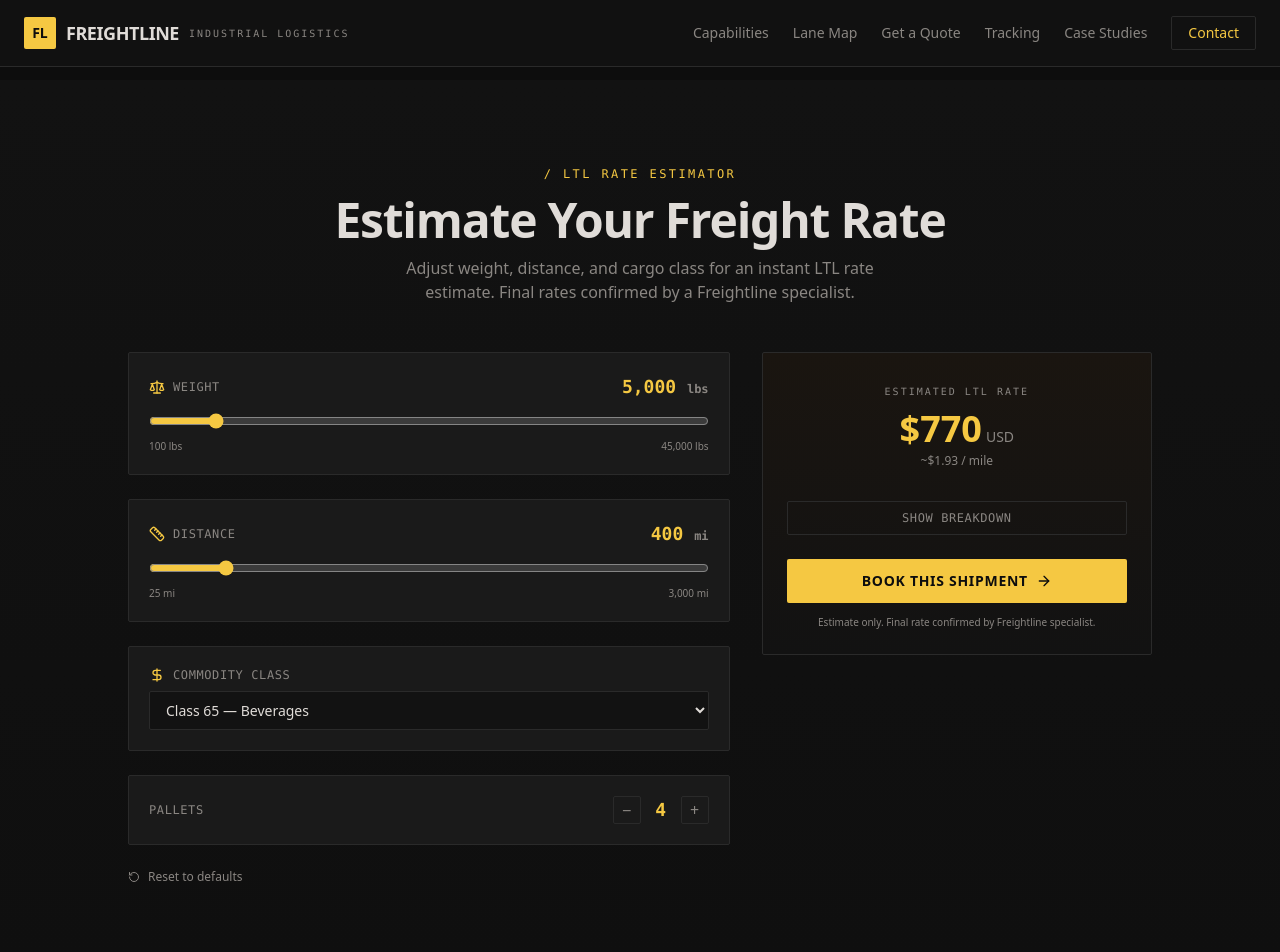
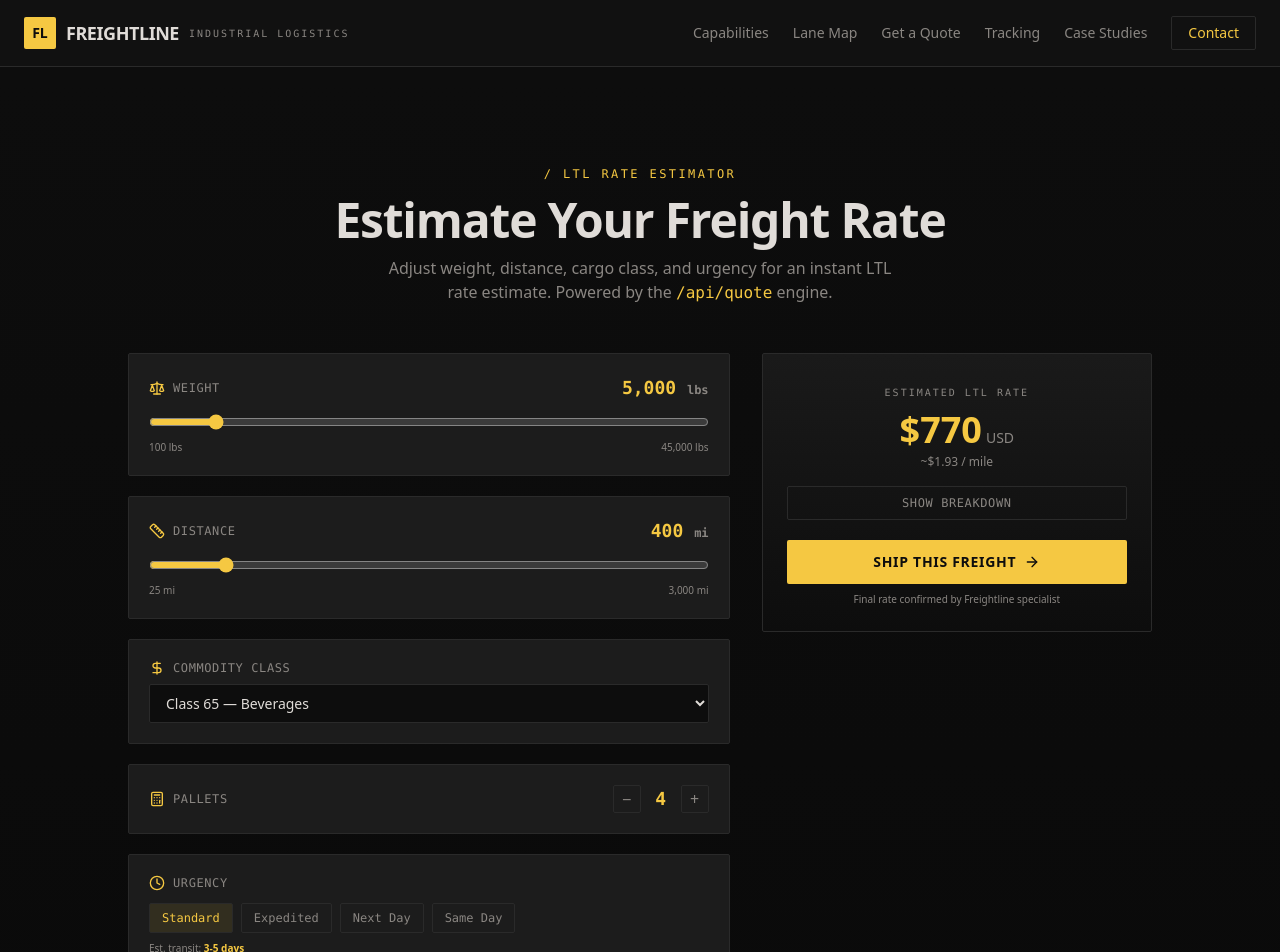
Before and after one commit to anas-khan-antimatter/mkt-freightline-logistics, a Next.js app in the folder freightline/: page /quote in a window 1280 px wide. Shown: the top 952 px of the page. Built offline with nearby package versions, Linux system fonts and the light colour scheme.

Commit message:
antimatter: checkpoint c-1790732963856-6k2pc

```diff
--- a/freightline/src/app/quote/page.tsx
+++ b/freightline/src/app/quote/page.tsx
@@ -1,27 +1,9 @@
 "use client";
 
-import { useState } from "react";
-import { Scale, Ruler, DollarSign, ArrowRight, Calculator, RotateCcw } from "lucide-react";
+import { useState, useEffect } from "react";
+import { Scale, Ruler, DollarSign, ArrowRight, Calculator, RotateCcw, Clock } from "lucide-react";
 import Navbar from "@/components/sections/Navbar";
 import Footer from "@/components/sections/Footer";
-
-// Rate bands based on weight & distance
-function estimateRate(weight: number, distance: number): number {
-  const baseRate = 1.45; // $/mile base
-  let weightMultiplier = 1;
-  if (weight <= 500) weightMultiplier = 0.6;
-  else if (weight <= 2000) weightMultiplier = 0.8;
-  else if (weight <= 5000) weightMultiplier = 1.0;
-  else if (weight <= 10000) weightMultiplier = 1.3;
-  else if (weight <= 20000) weightMultiplier = 1.7;
-  else weightMultiplier = 2.2;
-
-  const distanceMultiplier = distance < 100 ? 1.5 : distance < 300 ? 1.2 : distance < 800 ? 1.0 : 0.85;
-  const fuelSurcharge = 0.35;
-  const minCharge = 150;
-  const raw = baseRate * distance * weightMultiplier * distanceMultiplier + fuelSurcharge * distance;
-  return Math.max(minCharge, Math.round(raw * 100) / 100);
-}
 
 const commodityClasses = [
   { class: "50", label: "Steel / Iron", multiplier: 0.8 },
@@ -35,43 +17,120 @@ const commodityClasses = [
   { class: "100", label: "Perishables", multiplier: 1.9 },
 ];
 
+const urgencyOptions = [
+  { value: "standard", label: "Standard", mult: 1.0, eta: "3-5 days" },
+  { value: "expedited", label: "Expedited", mult: 1.35, eta: "2-3 days" },
+  { value: "next-day", label: "Next Day", mult: 1.5, eta: "1 day" },
+  { value: "same-day", label: "Same Day", mult: 1.8, eta: "Same day" },
+];
+
 export default function QuotePage() {
   const [weight, setWeight] = useState<number>(5000);
   const [distance, setDistance] = useState<number>(400);
   const [commodity, setCommodity] = useState<string>("65");
   const [palletCount, setPalletCount] = useState<number>(4);
+  const [urgency, setUrgency] = useState<string>("standard");
   const [showBreakdown, setShowBreakdown] = useState(false);
+  const [apiResult, setApiResult] = useState<any>(null);
+  const [apiLoading, setApiLoading] = useState(false);
 
-  const weightLbs = weight;
-  const distanceMiles = distance;
+  const selectedCommodity = commodityClasses.find((c) => c.class === commodity);
+  const selectedUrgency = urgencyOptions.find((u) => u.value === urgency);
 
-  const baseRate = estimateRate(weightLbs, distanceMiles);
-  const commodityMult = commodityClasses.find((c) => c.class === commodity)?.multiplier ?? 1;
-  const adjustedRate = baseRate * commodityMult;
+  // Live client-side estimate (instant feedback)
+  const liveEstimate = (() => {
+    const base = 1.45;
+    let wm = 1;
+    if (weight <= 500) wm = 0.6;
+    else if (weight <= 2000) wm = 0.8;
+    else if (weight <= 5000) wm = 1.0;
+    else if (weight <= 10000) wm = 1.3;
+    else if (weight <= 20000) wm = 1.7;
+    else wm = 2.2;
+    const dm = distance < 100 ? 1.5 : distance < 300 ? 1.2 : distance < 800 ? 1.0 : 0.85;
+    const cm = selectedCommodity?.multiplier ?? 1;
+    const um = selectedUrgency?.mult ?? 1;
+    const lh = base * distance * wm * dm * cm * um;
+    const fs = distance * 0.35;
+    const pf = palletCount * 12.5;
+    return Math.max(150, Math.round((lh + fs + pf) * 100) / 100);
+  })();
 
-  const fuelSurcharge = distanceMiles * 0.35;
-  const lineHaul = adjustedRate - fuelSurcharge;
-  const palletFee = palletCount * 12.5;
+  // Fetch server-side quote from /api/quote
+  const fetchApiQuote = async () => {
+    setApiLoading(true);
+    try {
+      const res = await fetch("/api/quote", {
+        method: "POST",
+        headers: { "Content-Type": "application/json" },
+        body: JSON.stringify({
+          weight,
+          distance,
+          commodityClass: commodity,
+          palletCount,
+          urgency,
+        }),
+      });
+      const data = await res.json();
+      if (data.success) {
+        setApiResult(data);
+      }
+    } catch {
+      // Fallback: use client-side estimate
+      setApiResult({
+        lineHaul: liveEstimate - distance * 0.35 - palletCount * 12.5,
+        fuelSurcharge: distance * 0.35,
+        palletFee: palletCount * 12.5,
+        total: liveEstimate,
+        perMile: distance > 0 ? liveEstimate / distance : 0,
+        breakdown: {
+          "Line Haul": liveEstimate - distance * 0.35 - palletCount * 12.5,
+          "Fuel Surcharge": distance * 0.35,
+          "Pallet Fee": palletCount * 12.5,
+        },
+      });
+    } finally {
+      setApiLoading(false);
+    }
+  };
 
-  const total = adjustedRate + palletFee;
+  // Fetch on load and when params change (debounced)
+  useEffect(() => {
+    const timer = setTimeout(fetchApiQuote, 600);
+    return () => clearTimeout(timer);
+  }, [weight, distance, commodity, palletCount, urgency]);
 
   const handleReset = () => {
     setWeight(5000);
     setDistance(400);
     setCommodity("65");
     setPalletCount(4);
+    setUrgency("standard");
     setShowBreakdown(false);
   };
 
-  const selectedCommodity = commodityClasses.find((c) => c.class === commodity);
+  const result = apiResult || {
+    total: liveEstimate,
+    lineHaul: liveEstimate - distance * 0.35 - palletCount * 12.5,
+    fuelSurcharge: distance * 0.35,
+    palletFee: palletCount * 12.5,
+    perMile: distance > 0 ? liveEstimate / distance : 0,
+    discountLabel: null,
+    discountAmount: 0,
+    breakdown: {
+      "Line Haul": liveEstimate - distance * 0.35 - palletCount * 12.5,
+      "Fuel Surcharge": distance * 0.35,
+      "Pallet Fee": palletCount * 12.5,
+    },
+  };
 
   return (
     <>
       <Navbar />
       <main className="flex-1 pt-20">
-        {/* Hero */}
-        <section className="border-b border-[#3a3530]/30 bg-gradient-to-b from-[#121212] to-[#0f0f0f] py-20">
+        <section className="border-b border-[#2a2a2a]/30 bg-gradient-to-b from-[#0d0d0d] to-[#0a0a0a] py-20">
           <div className="mx-auto max-w-7xl px-6">
+            {/* Header */}
             <div className="mb-12 text-center">
               <span className="font-mono text-xs uppercase tracking-[0.2em] text-primary">
                 / LTL Rate Estimator
@@ -80,17 +139,17 @@ export default function QuotePage() {
                 Estimate Your Freight Rate
               </h1>
               <p className="mx-auto mt-3 max-w-lg text-muted-foreground">
-                Adjust weight, distance, and cargo class for an instant LTL rate estimate.
-                Final rates confirmed by a Freightline specialist.
+                Adjust weight, distance, cargo class, and urgency for an instant LTL rate estimate.
+                Powered by the <span className="font-mono text-primary">/api/quote</span> engine.
               </p>
             </div>
 
             <div className="mx-auto max-w-5xl">
               <div className="grid gap-8 lg:grid-cols-5">
-                {/* Controls */}
-                <div className="space-y-6 lg:col-span-3">
+                {/* ── Controls ── */}
+                <div className="space-y-5 lg:col-span-3">
                   {/* Weight */}
-                  <div className="rounded-sm border border-[#3a3530]/30 bg-[#1a1a1a] p-5">
+                  <div className="rounded-sm border border-[#2a2a2a]/30 bg-[#1c1c1c] p-5">
                     <div className="flex items-center justify-between">
                       <div className="flex items-center gap-2">
                         <Scale className="h-4 w-4 text-primary" />
@@ -99,7 +158,7 @@ export default function QuotePage() {
                         </span>
                       </div>
                       <span className="font-mono text-lg font-bold text-primary">
-                        {weightLbs.toLocaleString()} <span className="text-xs text-muted-foreground">lbs</span>
+                        {weight.toLocaleString()} <span className="text-xs text-muted-foreground">lbs</span>
                       </span>
                     </div>
                     <input
@@ -118,7 +177,7 @@ export default function QuotePage() {
                   </div>
 
                   {/* Distance */}
-                  <div className="rounded-sm border border-[#3a3530]/30 bg-[#1a1a1a] p-5">
+                  <div className="rounded-sm border border-[#2a2a2a]/30 bg-[#1c1c1c] p-5">
                     <div className="flex items-center justify-between">
                       <div className="flex items-center gap-2">
                         <Ruler className="h-4 w-4 text-primary" />
@@ -127,7 +186,7 @@ export default function QuotePage() {
                         </span>
                       </div>
                       <span className="font-mono text-lg font-bold text-primary">
-                        {distanceMiles.toLocaleString()} <span className="text-xs text-muted-foreground">mi</span>
+                        {distance.toLocaleString()} <span className="text-xs text-muted-foreground">mi</span>
                       </span>
                     </div>
                     <input
@@ -146,7 +205,7 @@ export default function QuotePage() {
                   </div>
 
                   {/* Commodity Class */}
-                  <div className="rounded-sm border border-[#3a3530]/30 bg-[#1a1a1a] p-5">
+                  <div className="rounded-sm border border-[#2a2a2a]/30 bg-[#1c1c1c] p-5">
                     <div className="flex items-center gap-2">
                       <DollarSign className="h-4 w-4 text-primary" />
                       <span className="font-mono text-xs uppercase tracking-wider text-muted-foreground">
@@ -156,7 +215,7 @@ export default function QuotePage() {
                     <select
                       value={commodity}
                       onChange={(e) => setCommodity(e.target.value)}
-                      className="mt-2 w-full rounded-sm border border-[#3a3530] bg-[#121212] px-3 py-2 text-sm text-foreground focus:border-primary focus:outline-none"
+                      className="mt-2 w-full rounded-sm border border-[#2a2a2a] bg-[#0d0d0d] px-3 py-2 text-sm text-foreground focus:border-primary focus:outline-none"
                     >
                       {commodityClasses.map((c) => (
                         <option key={c.class} value={c.class}>
@@ -166,10 +225,11 @@ export default function QuotePage() {
                     </select>
                   </div>
 
-                  {/* Pallet Count */}
-                  <div className="rounded-sm border border-[#3a3530]/30 bg-[#1a1a1a] p-5">
+                  {/* Pallets */}
+                  <div className="rounded-sm border border-[#2a2a2a]/30 bg-[#1c1c1c] p-5">
                     <div className="flex items-center justify-between">
                       <div className="flex items-center gap-2">
+                        <Calculator className="h-4 w-4 text-primary" />
                         <span className="font-mono text-xs uppercase tracking-wider text-muted-foreground">
                           Pallets
                         </span>
@@ -177,7 +237,7 @@ export default function QuotePage() {
                       <div className="flex items-center gap-2">
                         <button
                           onClick={() => setPalletCount(Math.max(1, palletCount - 1))}
-                          className="flex h-7 w-7 items-center justify-center rounded-sm border border-[#3a3530] text-muted-foreground hover:border-primary hover:text-primary"
+                          className="flex h-7 w-7 items-center justify-center rounded-sm border border-[#2a2a2a] text-muted-foreground hover:border-primary hover:text-primary"
                         >
                           −
                         </button>
@@ -186,12 +246,42 @@ export default function QuotePage() {
                         </span>
                         <button
                           onClick={() => setPalletCount(Math.min(30, palletCount + 1))}
-                          className="flex h-7 w-7 items-center justify-center rounded-sm border border-[#3a3530] text-muted-foreground hover:border-primary hover:text-primary"
+                          className="flex h-7 w-7 items-center justify-center rounded-sm border border-[#2a2a2a] text-muted-foreground hover:border-primary hover:text-primary"
                         >
                           +
                         </button>
                       </div>
                     </div>
+                  </div>
+
+                  {/* Urgency */}
+                  <div className="rounded-sm border border-[#2a2a2a]/30 bg-[#1c1c1c] p-5">
+                    <div className="flex items-center gap-2 mb-3">
+                      <Clock className="h-4 w-4 text-primary" />
+                      <span className="font-mono text-xs uppercase tracking-wider text-muted-foreground">
+                        Urgency
+                      </span>
+                    </div>
+                    <div className="flex flex-wrap gap-2">
+                      {urgencyOptions.map((u) => (
+                        <button
+                          key={u.value}
+                          onClick={() => setUrgency(u.value)}
+                          className={`rounded-sm border px-3 py-1.5 text-xs font-mono transition-colors ${
+                            urgency === u.value
+                              ? "border-primary bg-primary/10 text-primary"
+                              : "border-[#2a2a2a] bg-transparent text-muted-foreground hover:border-primary/30 hover:text-primary"
+                          }`}
+                        >
+                          {u.label}
+                        </button>
+                      ))}
+                    </div>
+                    {selectedUrgency && (
+                      <p className="mt-2 text-[10px] text-muted-foreground">
+                        Est. transit: <span className="font-semibold text-primary">{selectedUrgency.eta}</span>
+                      </p>
+                    )}
                   </div>
 
                   <button
@@ -203,68 +293,78 @@ export default function QuotePage() {
                   </button>
                 </div>
 
-                {/* Rate Card */}
+                {/* ── Rate Card ── */}
                 <div className="lg:col-span-2">
-                  <div className="sticky top-28 rounded-sm border border-primary/20 bg-gradient-to-b from-[#1a1510] to-[#121212] p-6">
-                    <div className="mb-4 text-center">
+                  <div className="sticky top-28 rounded-sm border border-primary/20 bg-gradient-to-b from-[#1a1a1a] to-[#0d0d0d] p-6">
+                    {/* Loading indicator */}
+                    {apiLoading && (
+                      <div className="mb-3 text-center">
+                        <span className="inline-flex items-center gap-2 text-xs text-muted-foreground">
+                          <span className="inline-block h-2 w-2 rounded-full bg-primary pulse-dot" />
+                          Recalculating…
+                        </span>
+                      </div>
+                    )}
+
+                    <div className="text-center">
                       <span className="font-mono text-[10px] uppercase tracking-[0.2em] text-muted-foreground">
                         Estimated LTL Rate
                       </span>
                       <div className="mt-2">
                         <span className="text-4xl font-bold text-primary">
-                          ${total.toFixed(0)}
+                          ${result.total.toFixed(0)}
                         </span>
                         <span className="ml-1 text-sm text-muted-foreground">USD</span>
                       </div>
-                      <p className="mt-1 text-xs text-muted-foreground">
-                        ~${(total / distanceMiles).toFixed(2)} / mile
-                      </p>
+                      {distance > 0 && (
+                        <p className="mt-1 text-xs text-muted-foreground">
+                          ~${result.perMile.toFixed(2)} / mile
+                        </p>
+                      )}
                     </div>
+
+                    {result.discountLabel && (
+                      <div className="mt-3 rounded-sm border border-primary/20 bg-primary/5 px-3 py-2">
+                        <p className="text-xs font-mono text-primary">{result.discountLabel}</p>
+                        <p className="text-xs text-muted-foreground">−${result.discountAmount.toFixed(2)}</p>
+                      </div>
+                    )}
 
                     <button
                       onClick={() => setShowBreakdown(!showBreakdown)}
-                      className="mt-4 w-full rounded-sm border border-[#3a3530]/50 px-4 py-2 text-xs font-mono uppercase tracking-wider text-muted-foreground transition-colors hover:border-primary/30 hover:text-primary"
+                      className="mt-4 w-full rounded-sm border border-[#2a2a2a]/50 px-4 py-2 text-xs font-mono uppercase tracking-wider text-muted-foreground transition-colors hover:border-primary/30 hover:text-primary"
                     >
                       {showBreakdown ? "Hide" : "Show"} Breakdown
                     </button>
 
                     {showBreakdown && (
-                      <div className="mt-4 space-y-2 border-t border-[#3a3530]/30 pt-4">
-                        <div className="flex justify-between text-xs">
-                          <span className="text-muted-foreground">Line Haul</span>
-                          <span className="font-mono text-foreground">${lineHaul.toFixed(2)}</span>
-                        </div>
-                        <div className="flex justify-between text-xs">
-                          <span className="text-muted-foreground">Fuel Surcharge</span>
-                          <span className="font-mono text-foreground">${fuelSurcharge.toFixed(2)}</span>
-                        </div>
-                        <div className="flex justify-between text-xs">
-                          <span className="text-muted-foreground">Pallet Fee ({palletCount} × $12.50)</span>
-                          <span className="font-mono text-foreground">${palletFee.toFixed(2)}</span>
-                        </div>
-                        <div className="flex justify-between text-xs">
-                          <span className="text-muted-foreground">Class Multiplier</span>
-                          <span className="font-mono text-foreground">{selectedCommodity ? `Class ${commodity} (${commodityMult}x)` : '—'}</span>
-                        </div>
-                        <div className="flex justify-between border-t border-[#3a3530]/30 pt-2 text-sm font-bold">
-                          <span className="text-foreground">Total</span>
-                          <span className="font-mono text-primary">${total.toFixed(2)}</span>
+                      <div className="mt-4 space-y-2 border-t border-[#2a2a2a]/30 pt-4">
+                        {Object.entries(result.breakdown || {}).map(([key, val]) => (
+                          <div key={key} className="flex justify-between text-xs">
+                            <span className="text-muted-foreground">{key}</span>
+                            <span className={`font-mono ${typeof val === "number" && val < 0 ? "text-primary" : "text-foreground"}`}>
+                              {typeof val === "number" ? (val < 0 ? `−$${Math.abs(val).toFixed(2)}` : `$${val.toFixed(2)}`) : val}
+                            </span>
+                          </div>
+                        ))}
+                        <div className="flex justify-between border-t border-primary/30 pt-2 text-xs font-bold">
+                          <span className="text-primary">Total</span>
+                          <span className="font-mono text-primary">${result.total.toFixed(2)}</span>
                         </div>
                       </div>
                     )}
 
-                    <div className="mt-6 space-y-3">
-                      <a
-                        href="#quote"
-                        className="flex items-center justify-center gap-2 rounded-sm bg-primary px-4 py-3 text-sm font-semibold uppercase tracking-wider text-primary-foreground transition-all hover:bg-accent glow-orange"
-                      >
-                        Book This Shipment
+                    {/* Ship this freight CTA */}
+                    <button className="mt-5 w-full cursor-pointer rounded-sm bg-primary px-4 py-3 text-sm font-bold uppercase tracking-wider text-primary-foreground transition-all hover:bg-accent">
+                      <span className="flex items-center justify-center gap-2">
+                        Ship This Freight
                         <ArrowRight className="h-4 w-4" />
-                      </a>
-                      <p className="text-center text-[10px] text-muted-foreground">
-                        Estimate only. Final rate confirmed by Freightline specialist.
-                      </p>
-                    </div>
+                      </span>
+                    </button>
+
+                    <p className="mt-2 text-center text-[10px] text-muted-foreground">
+                      Final rate confirmed by Freightline specialist
+                    </p>
                   </div>
                 </div>
               </div>
```
